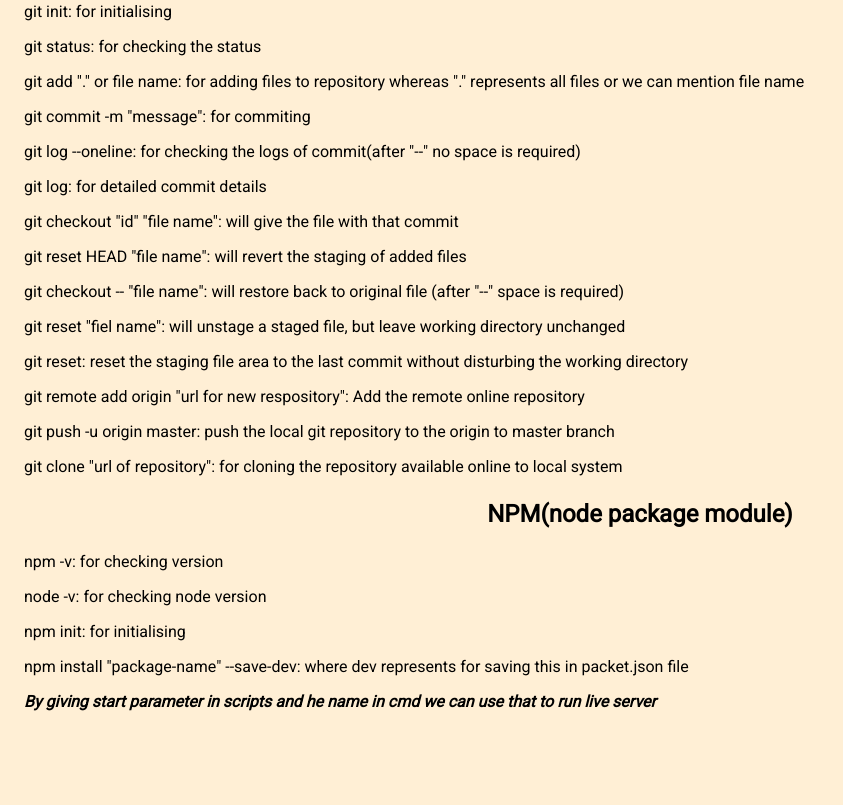
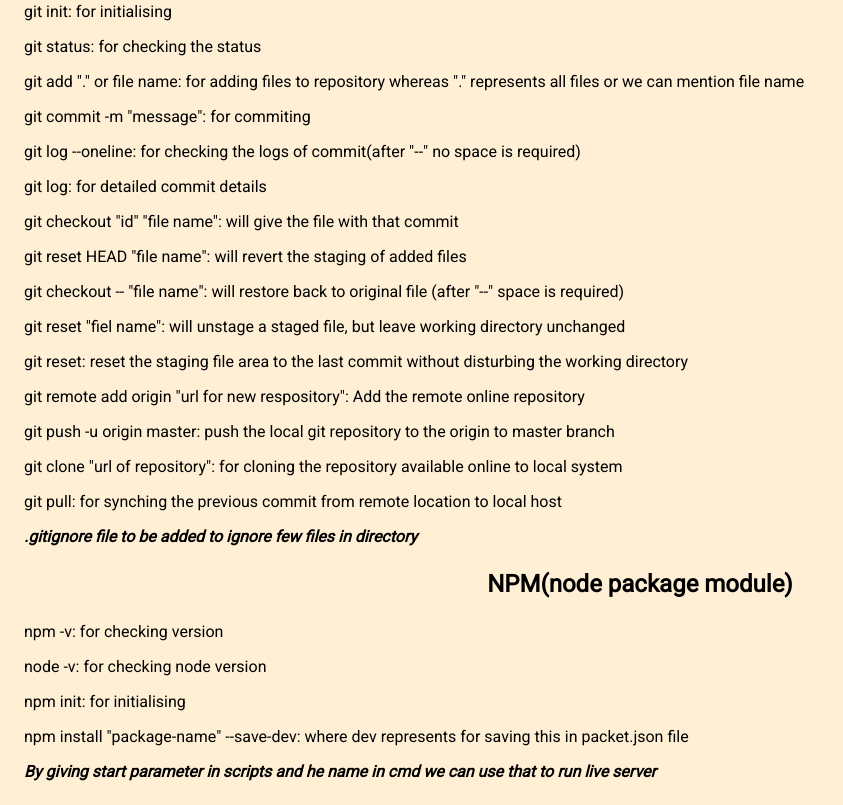
Before and after one commit to getkar128/git-test, a website: page index.html in a window 1280 px wide. Shown: the part 92-897 px from the top of the page, without its empty margins (0-843 px from the left). Before the commit the page ends 827 px from the top, so only its background shows below. Drawn offline with Linux system fonts and the light colour scheme.

Commit message:
added few commands

```diff
--- a/index.html
+++ b/index.html
@@ -23,6 +23,8 @@
     <p>git remote add origin "url for new respository": Add the remote online repository</p>
     <p>git push -u origin master: push the local git repository to the origin to master branch</p>
     <p>git clone "url of repository": for cloning the repository available online to local system</p>
+    <p>git pull: for synching the previous commit from remote location to local host</p>
+    <p><em><strong>.gitignore file to be added to ignore few files in directory</strong></em></p>
 
     <h2>NPM(node package module)</h2>
     <p>npm -v: for checking version</p>
```
